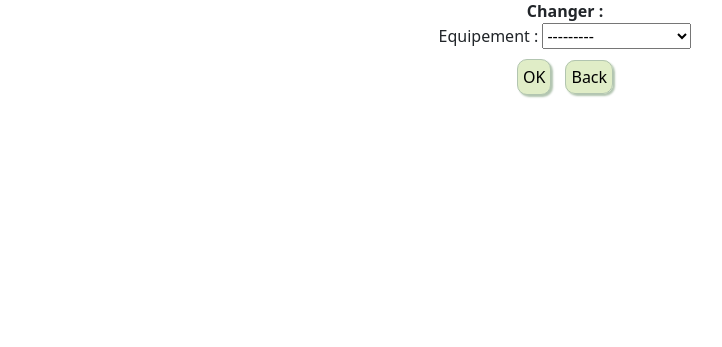
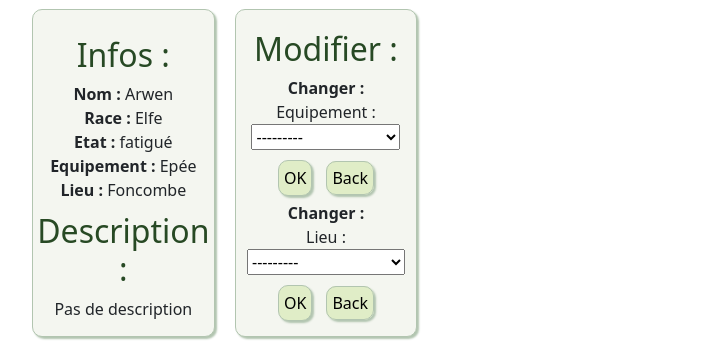
Before and after one commit to ludivine-mauget/playground-I2, a Django app: a page that uses playground/templates/playground/character_detail.html in a window 1280 px wide. Shown: the part 535-882 px from the top of the page, without its empty margins (80-802 px from the left). Before the commit the page ends 633 px from the top, so only its background shows below. Run offline with Django 3.2, Linux system fonts and the light colour scheme; data comes from the database, SQL or seed files in the repository; both versions use the stored data as it was after the commit.

Commit message:
change character detail view for 2 forms + add infos character detail page

```diff
--- a/playground/forms.py
+++ b/playground/forms.py
@@ -2,7 +2,12 @@ from django import forms
 
 from .models import Character
 
-class MoveForm(forms.ModelForm):
+class EquipForm(forms.ModelForm):
     class Meta:
         model = Character
         fields = ('equipement',)
+
+class LieuForm(forms.ModelForm):
+    class Meta:
+        model = Character
+        fields = ('lieu',)
--- a/playground/static/css/style.css
+++ b/playground/static/css/style.css
@@ -5,6 +5,15 @@
 
 div{
     padding-left: 10px;
+}
+
+p {
+    margin: 0;
+}
+
+h2 {
+    margin-top: 10px;
+    color : rgb(39, 73, 36);
 }
 
 .page-header {
@@ -35,7 +44,7 @@ div{
 }
 
 .container-photo-lieu {
-    object-fit: contain;
+    object-fit:cover;
     background-color: rgb(244, 246, 240);
     border: 1px solid rgb(178, 197, 176);
     border-radius: 10px;
@@ -66,6 +75,20 @@ div{
     justify-content: center;
 }
 
+.character-infos {
+    display: flex;
+    flex-direction: column;
+    justify-content: center;
+    align-items: center;
+    margin: 10px;
+    padding: 10px;
+    border: 1px solid rgb(178, 197, 176);
+    border-radius: 10px;
+    background-color: rgb(244, 246, 240);
+    box-shadow: 2px 2px 2px 0px rgb(178, 197, 176);
+
+}
+
 .btn-form {
     background-color:rgb(224, 237, 199);
     color: black;
--- a/playground/templates/playground/character_detail.html
+++ b/playground/templates/playground/character_detail.html
@@ -1,7 +1,5 @@
 {% extends 'playground/base.html' %}
 {% load static %}
-
-
 
 {% block content %}
 {% if message %}
@@ -21,13 +19,33 @@
                 <img class="container-photo" src="{% get_static_prefix %}{{equipement.photo}}" alt={{character.equipement.id_equip}}>
             </div>
             <div class="col-lg-2 col-md-6">
-                <img class="container-photo" src="{% get_static_prefix %}{{lieu.photo}}" alt={{character.lieu.id_lieu}}>
+                <img class="container-photo-lieu" src="{% get_static_prefix %}{{lieu.photo}}" alt={{character.lieu.id_lieu}}>
+            </div>
+            <div class="row ligne">
+                <div class="col-lg-2 character-infos">
+                    <h2> Infos : </h2>
+                    <p><b> Nom :</b> {{character.id_character}} </p>
+                    <p><b> Race :</b> {{character.race}} </p>
+                    <p><b> Etat :</b> {{character.etat}} </p>
+                    <p><b> Equipement :</b> {{character.equipement.id_equip}} </p>
+                    <p><b> Lieu :</b> {{character.lieu.id_lieu}} </p>
+                    <h2> Description : </h2>
+                    <p class="description-text"> {{character.description}} </p>
+                </div>
+                <div class="col-lg-2 character-infos">
+                    <h2> Modifier : </h2>
+                    <form method="POST" class="post-form">{% csrf_token %}
+                        <b class="intro-form"> Changer : </b> {{ equip_form.as_ul }}
+                        <button type="submit" class="btn-form">OK</button>
+                        <a class="btn-form" href="{% url 'character_list' %}">Back</a>
+                    </form>
+                    <form method="POST" class="post-form">{% csrf_token %}
+                        <b class="intro-form"> Changer : </b> {{ lieu_form.as_ul }}
+                        <button type="submit" class="btn-form">OK</button>
+                        <a class="btn-form" href="{% url 'character_list' %}">Back</a>
+                    </form>
+                </div>
             </div>
         </div>
-        <form method="POST" class="post-form">{% csrf_token %}
-            <b class="intro-form"> Changer : </b> {{ form.as_ul }}
-            <button type="submit" class="btn-form">OK</button>
-            <a class="btn-form" href="{% url 'character_list' %}">Back</a>
-        </form>
-    </div>
+        <div class="footer">
 {% endblock %}
--- a/playground/views.py
+++ b/playground/views.py
@@ -1,5 +1,5 @@
 from django.shortcuts import render, get_object_or_404, redirect
-from .forms import MoveForm
+from .forms import EquipForm, LieuForm
 from .models import Character, Equipement, Lieu
 
 def character_list(request):
@@ -10,34 +10,55 @@ def character_list(request):
 def character_detail(request, id_character):
         character = get_object_or_404(Character, id_character=id_character)
         ancien_equip = get_object_or_404(Equipement, id_equip=character.equipement.id_equip)
-        lieu = get_object_or_404(Lieu, id_lieu=character.lieu.id_lieu)
-        # print(ancien_equip)
+        ancien_lieu = get_object_or_404(Lieu, id_lieu=character.lieu.id_lieu)
         if request.method == "POST":
-                form = MoveForm(request.POST, instance=character)
-                if form.is_valid():
-                        nouveau_equip = form.cleaned_data['equipement']
-                        # print(nouveau_equip)
-                        equip_choisi = get_object_or_404(Equipement, id_equip=nouveau_equip)
-                        # print(equip_choisi)
-                        if equip_choisi.disponibilite == "libre" :
-                                        # ancien_equip = get_object_or_404(Equipement, id_equip=character.equipement.id_equip)
-                                        ancien_equip.disponibilite = "libre"
-                                        # print(ancien_equip)
-                                        # print(ancien_equip.disponibilite)
-                                        ancien_equip.save()
-                                        if equip_choisi.id_equip != "Épée":
-                                                equip_choisi.disponibilite = "occupé"
-                                        equip_choisi.save()
-                                        character.equipement = equip_choisi
-                                        character.save()
-                                        return redirect('character_detail', id_character=character.id_character)
+                if 'equipement' in request.POST:
+                        equip_form = EquipForm(request.POST, instance=character)
+                        lieu_form = LieuForm()
+                        if equip_form.is_valid():
+                                nouveau_equip = equip_form.cleaned_data['equipement']
+                                equip_choisi = get_object_or_404(Equipement, id_equip=nouveau_equip)
+                                if equip_choisi.disponibilite == "libre" :
+                                                ancien_equip.disponibilite = "libre"
+                                                ancien_equip.save()
+                                                if equip_choisi.id_equip != "Epée":
+                                                        equip_choisi.disponibilite = "occupé"
+                                                equip_choisi.save()
+                                                character.equipement = equip_choisi
+                                                character.save()
+                                                return redirect('character_detail', id_character=character.id_character)
+                                else :
+                                        occupants = Character.objects.filter(equipement=equip_choisi.id_equip)
+                                        noms_occupants = ", ".join([occupant.id_character for occupant in occupants])
+                                        message = f"L'équipement {equip_choisi} est déjà équipé par {noms_occupants}  !"
+                                        return render(request, 'playground/character_detail.html', {'character': character, 'equipement': ancien_equip, 'equip_form': equip_form, 'lieu_form': lieu_form, 'message': message, 'lieu': ancien_lieu})
                         else :
-                                occupant = get_object_or_404(Character, equipement=equip_choisi.id_equip)
-                                message = f"L'équipement {nouveau_equip} est déjà équipé par {occupant}  !"
-                                return render(request, 'playground/character_detail.html', {'character': character, 'equipement': ancien_equip, 'form': form, 'message': message, 'lieu': lieu})
-                else :
-                        message = "Le formulaire n'est pas valide."
-                        return render(request, 'playground/character_detail.html', {'character': character, 'equipement': character.equipement, 'form': form, 'message': message, 'lieu': lieu})
+                                message = "Le formulaire n'est pas valide."
+                                return render(request, 'playground/character_detail.html', {'character': character, 'equipement': character.equipement, 'equip_form': equip_form, 'lieu_form': lieu_form, 'message': message, 'lieu': character.lieu})
+                if 'lieu' in request.POST:
+                        lieu_form = LieuForm(request.POST, instance=character)
+                        equip_form = EquipForm()
+                        if lieu_form.is_valid():
+                                nouveau_lieu = lieu_form.cleaned_data['lieu']
+                                lieu_choisi = get_object_or_404(Lieu, id_lieu=nouveau_lieu)
+                                if lieu_choisi.disponibilite == "libre" :
+                                                ancien_lieu.disponibilite = "libre"
+                                                ancien_lieu.save()
+                                                if lieu_choisi.id_lieu == "Lit":
+                                                        lieu_choisi.disponibilite = "occupé"
+                                                lieu_choisi.save()
+                                                character.lieu = lieu_choisi
+                                                character.save()
+                                                return redirect('character_detail', id_character=character.id_character)
+                                else :
+                                        occupants = Character.objects.filter(lieu=lieu_choisi.id_lieu)
+                                        noms_occupants = ",".join([occupant.id_character for occupant in occupants])
+                                        message = f"Le lieu {nouveau_lieu} est déjà occupé par {noms_occupants}  !"
+                                        return render(request, 'playground/character_detail.html', {'character': character, 'equipement': ancien_equip, 'equip_form': equip_form, 'lieu_form': lieu_form, 'message': message, 'lieu': ancien_lieu})
+                        else :
+                                message = "Le formulaire n'est pas valide."
+                                return render(request, 'playground/character_detail.html', {'character': character, 'equipement': character.equipement, 'equip_form': equip_form, 'lieu_form': lieu_form, 'message': message, 'lieu': character.lieu})
         else:
-                form = MoveForm()
-                return render(request, 'playground/character_detail.html', {'character': character, 'equipement': character.equipement, 'form': form, 'lieu': lieu})
+                equip_form = EquipForm()
+                lieu_form = LieuForm()
+                return render(request, 'playground/character_detail.html', {'character': character, 'equipement': character.equipement, 'equip_form': equip_form, 'lieu_form': lieu_form, 'lieu': character.lieu})
```
Also changed, not shown: db.sqlite3, playground/static/media/bedroom.jpeg (added).
